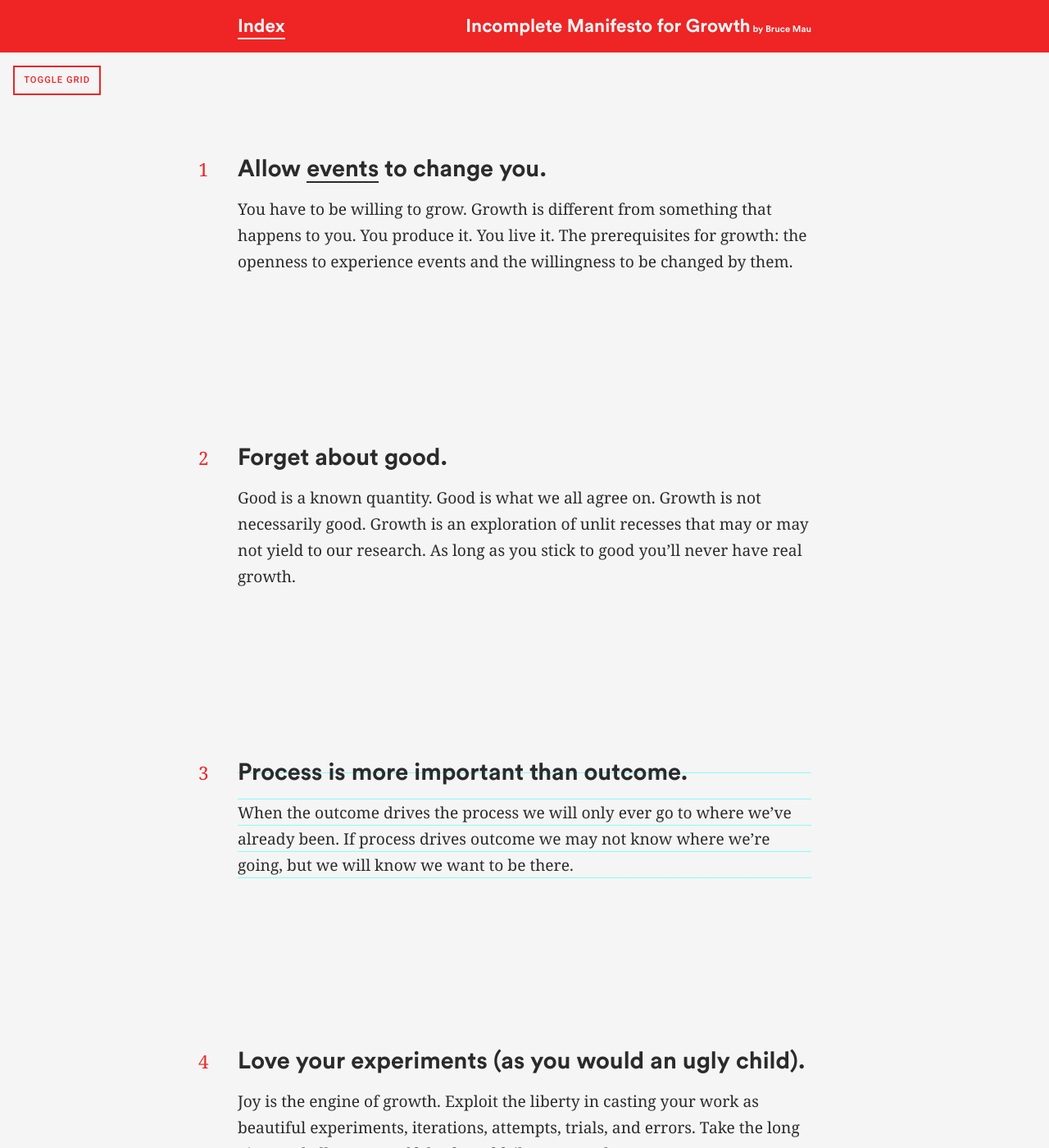
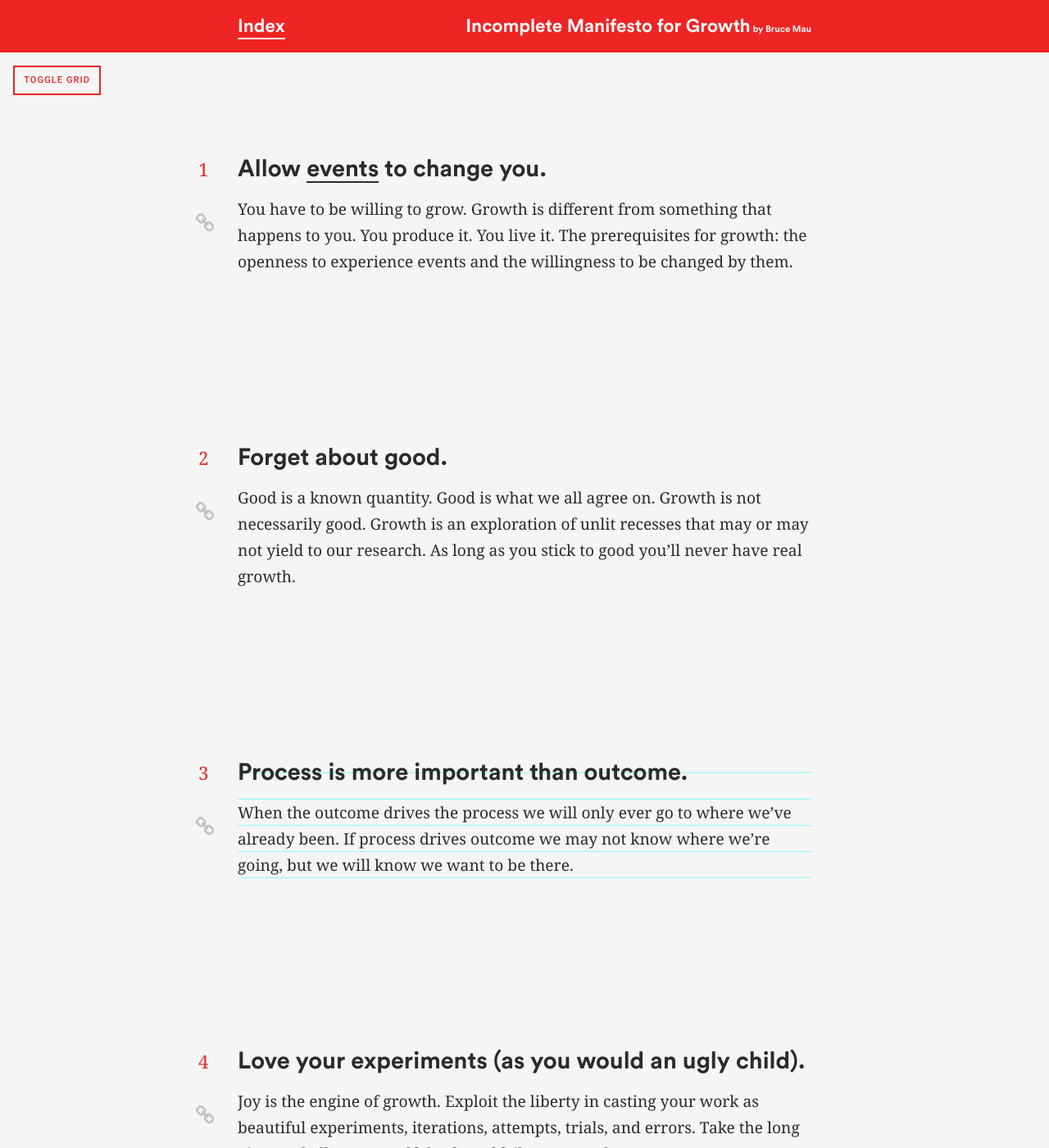
Before and after one commit to JasonEtco/ondesign-xyz, a Jekyll site: the page built from _posts/2015-09-04-incomplete-manifesto-for-growth.md, in a window 1280 px wide and 1400 px high, scrolled down 209 px. Shown: the whole window at 82% size. Built offline with Jekyll 4.4.1, drawn with Linux system fonts in a browser that asks for light colours.

Commit message:
Added anchors to list-items

```diff
--- a/_posts/2015-09-04-incomplete-manifesto-for-growth.md
+++ b/_posts/2015-09-04-incomplete-manifesto-for-growth.md
@@ -140,7 +140,7 @@ Play can only happen when people feel they have control over their lives. We can
 	var listItems = document.querySelectorAll('#{{ page.title | slugify: 'pretty' }} li');
 
 	function wrapInner(parent, wrapper, attribute, attributevalue) {
-	    if (typeof wrapper === "string") {
+	    if (typeof wrapper === 'string') {
 	        wrapper = document.createElement(wrapper);
 	    }
 	    var div = parent.appendChild(wrapper).setAttribute(attribute, attributevalue);
--- a/_sass/general/layout.scss
+++ b/_sass/general/layout.scss
@@ -18,7 +18,7 @@ body {
 
 h1, h2, h3 {
 	font-family: $title-stack;
-	margin: 0 auto;
+	margin: 0;
 
 	@include media-query($on-mobile) {
 		width: 95%;
--- a/_sass/posts/articles/incomplete-manifesto-for-growth.scss
+++ b/_sass/posts/articles/incomplete-manifesto-for-growth.scss
@@ -10,7 +10,8 @@
 
 		@include media-query($on-mobile) {
 			line-height: $base-line-height;
-			margin-bottom: $base-line-height;
+			margin: 0 0 $base-line-height 0;
+			display: block;
 		}
 	}
 
@@ -55,9 +56,34 @@
 
 					@include media-query($on-mobile) {
 						position: static;
-						display: block;
+						display: inline-block;
 					}
 				}
+			}
+
+			.list-item__anchor {
+			    position: absolute;
+			    left: -3.2rem;
+			    top: 4.2rem;
+			    @include baseline(1);
+
+			    svg {
+			    	height: 1.4rem;
+			    	path {
+			    		fill: darken($almost-white, 20%);
+			    		transition: all 0.25s ease-in-out;
+			    	}
+			    }
+
+			    &:hover path {
+			    	fill: $darkgrey;
+			    }
+
+			    @include media-query($on-mobile) {
+			    	position: static;
+			    	display: inline-block;
+			    	margin-left: 1em;
+			    }
 			}
 		}
 	}
@@ -110,6 +136,10 @@
 		top: 0;
 		left: 0;
 		z-index: -1;
+
+		@include media-query($on-mobile) {
+			height: 100%;
+		}
 	}
 
 	// 8. Drift.
```
Also changed, not shown: other parts of _posts/2015-09-04-incomplete-manifesto-for-growth.md (+13 -3 lines).
